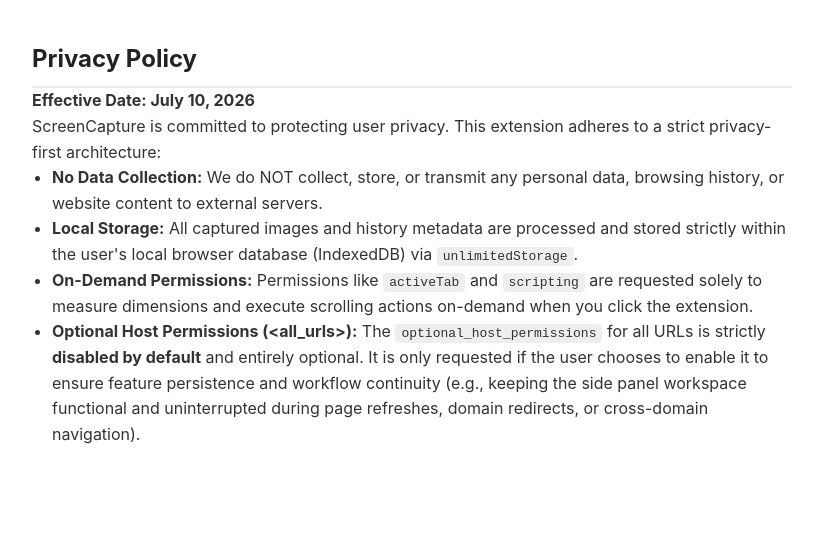
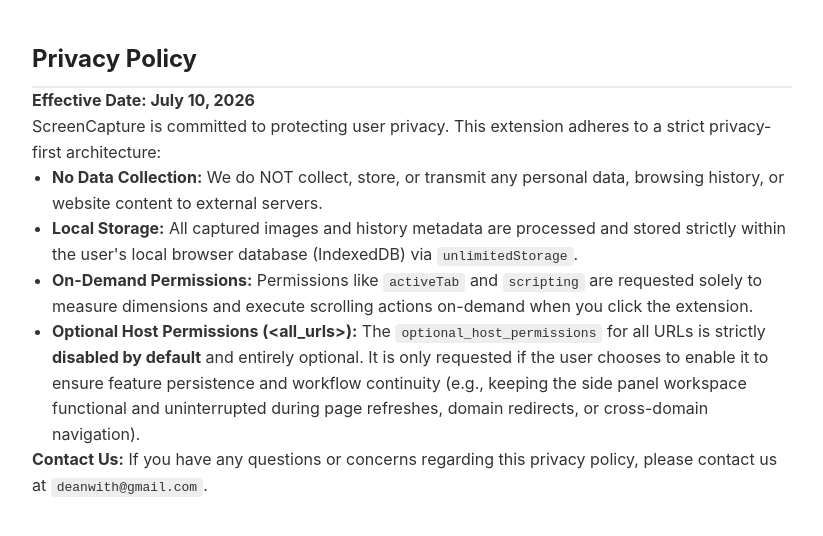
Before and after one commit to ddd702/extensions_homepage, a plain HTML site: page privacy.html in a window 1280 px wide. Shown: the whole page, without its empty margins (228-1051 px from the left). Drawn offline with Linux system fonts and the light colour scheme.

Commit message:
feat: update email

```diff
--- a/privacy.html
+++ b/privacy.html
@@ -34,6 +34,7 @@
           <li><strong>On-Demand Permissions:</strong> Permissions like <code>activeTab</code> and <code>scripting</code> are requested solely to measure dimensions and execute scrolling actions on-demand when you click the extension.</li>
           <li><strong>Optional Host Permissions (&lt;all_urls&gt;):</strong> The <code>optional_host_permissions</code> for all URLs is strictly <strong>disabled by default</strong> and entirely optional. It is only requested if the user chooses to enable it to ensure feature persistence and workflow continuity (e.g., keeping the side panel workspace functional and uninterrupted during page refreshes, domain redirects, or cross-domain navigation).</li>
       </ul>
+      <p><strong>Contact Us:</strong> If you have any questions or concerns regarding this privacy policy, please contact us at <code>deanwith@gmail.com</code>.</p>
   </section>
 
 </body>
```
